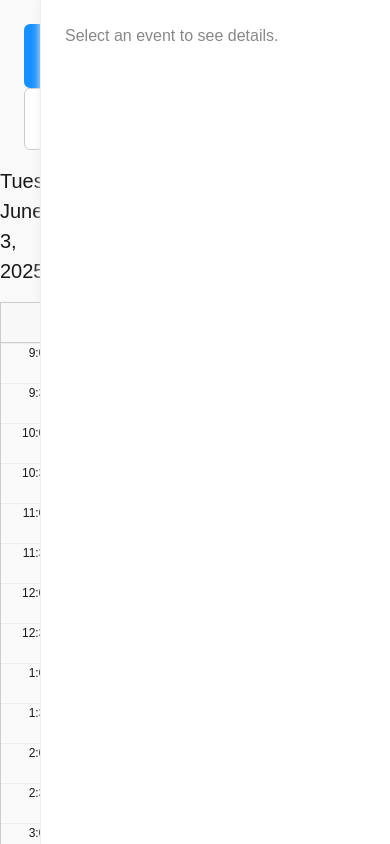
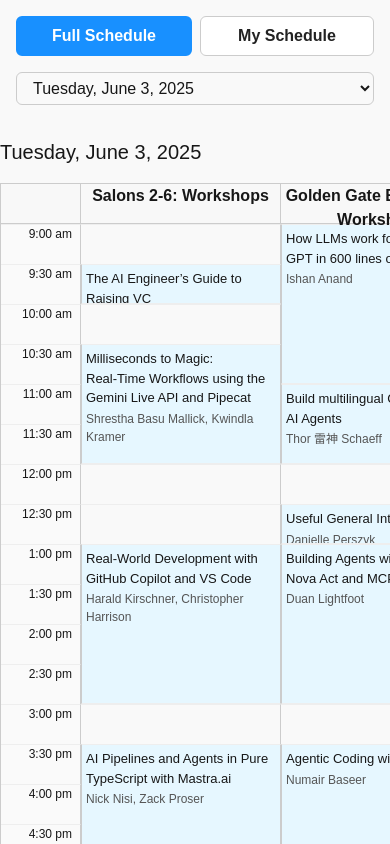
Before and after one commit to gwitwer/aiewf25, a Next.js app: page / in a window 390 px wide. Built offline with nearby package versions, Linux system fonts and the light colour scheme.

Commit message:
Mobile styling

```diff
--- a/app/page.tsx
+++ b/app/page.tsx
@@ -5,6 +5,7 @@
 import scheduleData from "../app/schedule.json";
 import { getScheduleForDay } from "@/src/utils/scheduleUtils";
 import { Session, Speaker } from "@/src/types/schedule";
+import { useIsMobile } from "@/src/utils/useIsMobile";
 
 const days = [
   { date: "2025-06-03", label: "Tuesday, June 3, 2025" },
@@ -23,6 +24,8 @@
   const [activeEventId, setActiveEventId] = useState<string | null>(null);
   const [selectedDay, setSelectedDay] = useState(days[0].date);
   const [view, setView] = useState<'full' | 'my'>('full');
+  const [sidebarOpen, setSidebarOpen] = useState(false);
+  const isMobile = useIsMobile();
 
   // Load from localStorage on mount
   useEffect(() => {
@@ -38,6 +41,11 @@
   useEffect(() => {
     localStorage.setItem('selectedEventIds', JSON.stringify(selectedEventIds));
   }, [selectedEventIds]);
+
+  // Open sidebar when an event is selected
+  useEffect(() => {
+    if (activeEventId) setSidebarOpen(true);
+  }, [activeEventId]);
 
   const dayData = allDayData.find(d => d.date === selectedDay)!;
 
@@ -63,11 +71,82 @@
   const handleDayChange = (e: React.ChangeEvent<HTMLSelectElement>) => {
     setSelectedDay(e.target.value);
     setActiveEventId(null);
+    setSidebarOpen(false);
   };
 
+  const handleCloseSidebar = () => {
+    setSidebarOpen(false);
+    setActiveEventId(null);
+  };
+
+  // Sidebar width
+  const SIDEBAR_WIDTH = 350;
+
   return (
-    <div style={{ display: 'flex', height: '100vh', width: '100vw', overflow: 'hidden' }}>
-      <div style={{ flex: 1, minWidth: 0, background: '#f9f9f9', display: 'flex', flexDirection: 'column', overflowY: 'auto', height: '100vh' }}>
+    <div style={{ display: 'flex', height: '100vh', width: '100vw', overflow: 'hidden', position: 'relative' }}>
+      <div
+        style={{
+          flex: 1,
+          minWidth: 0,
+          background: '#f9f9f9',
+          display: isMobile && sidebarOpen && activeEvent ? 'none' : 'flex',
+          flexDirection: 'column',
+          overflowY: 'auto',
+          height: '100vh',
+          transition: 'width 0.3s cubic-bezier(.4,0,.2,1)',
+        }}
+      >
+        {/* Header controls */}
+        {isMobile ? (
+          <>
+            <div style={{ display: 'flex', gap: 8, padding: '16px 16px 0 16px', justifyContent: 'center' }}>
+              <button
+                onClick={() => setView('full')}
+                style={{
+                  fontWeight: 600,
+                  fontSize: 16,
+                  padding: '6px 18px',
+                  borderRadius: 6,
+                  border: view === 'full' ? '2px solid #1890ff' : '1px solid #ccc',
+                  background: view === 'full' ? '#1890ff' : '#fff',
+                  color: view === 'full' ? '#fff' : '#222',
+                  cursor: 'pointer',
+                  flex: 1,
+                }}
+              >
+                Full Schedule
+              </button>
+              <button
+                onClick={() => setView('my')}
+                style={{
+                  fontWeight: 600,
+                  fontSize: 16,
+                  padding: '6px 18px',
+                  borderRadius: 6,
+                  border: view === 'my' ? '2px solid #1890ff' : '1px solid #ccc',
+                  background: view === 'my' ? '#1890ff' : '#fff',
+                  color: view === 'my' ? '#fff' : '#222',
+                  cursor: 'pointer',
+                  flex: 1,
+                }}
+              >
+                My Schedule
+              </button>
+            </div>
+            <div style={{ padding: '16px 16px 16px 16px' }}>
+              <select
+                id="day-select"
+                value={selectedDay}
+                onChange={handleDayChange}
+                style={{ fontSize: 16, padding: '6px 12px', borderRadius: 6, border: '1px solid #ccc', width: '100%' }}
+              >
+                {days.map(day => (
+                  <option key={day.date} value={day.date}>{day.label}</option>
+                ))}
+              </select>
+            </div>
+          </>
+        ) : (
           <div style={{ padding: 24, paddingBottom: 0, display: 'flex', alignItems: 'center', gap: 24 }}>
             <div>
               <button
@@ -116,6 +195,7 @@
               </select>
             </div>
           </div>
+        )}
         <div style={{ flex: 1, minWidth: 0, overflowX: 'auto', width: '100%' }}>
           {view === 'full' ? (
             <CalendarView
@@ -141,15 +221,47 @@
           )}
         </div>
       </div>
-      <div style={{ width: 350, borderLeft: '1px solid #eee', background: '#fff', minHeight: '100vh', boxShadow: '0 0 8px #eee' }}>
+      {/* Desktop sidebar */}
+      {!isMobile && (
+        <div
+          style={{
+            width: sidebarOpen && activeEvent ? SIDEBAR_WIDTH : 0,
+            minWidth: sidebarOpen && activeEvent ? SIDEBAR_WIDTH : 0,
+            maxWidth: sidebarOpen && activeEvent ? SIDEBAR_WIDTH : 0,
+            borderLeft: '1px solid #eee',
+            background: '#fff',
+            minHeight: '100vh',
+            boxShadow: '0 0 8px #eee',
+            position: 'relative',
+            transition: 'width 0.3s cubic-bezier(.4,0,.2,1)',
+            zIndex: 10,
+            overflow: 'hidden',
+          }}
+        >
+          {sidebarOpen && activeEvent && (
             <Sidebar
               event={activeEvent}
               speakers={activeSpeakers}
               isSelected={isSelected}
               onSelect={handleSelect}
               onDeselect={handleDeselect}
+              onClose={handleCloseSidebar}
             />
+          )}
         </div>
+      )}
+      {/* Mobile sidebar overlay */}
+      {isMobile && sidebarOpen && activeEvent && (
+        <Sidebar
+          event={activeEvent}
+          speakers={activeSpeakers}
+          isSelected={isSelected}
+          onSelect={handleSelect}
+          onDeselect={handleDeselect}
+          onClose={handleCloseSidebar}
+          mobile
+        />
+      )}
     </div>
   );
 }
--- a/src/components/Sidebar.tsx
+++ b/src/components/Sidebar.tsx
@@ -7,16 +7,79 @@
   isSelected: boolean;
   onSelect: () => void;
   onDeselect: () => void;
+  onClose?: () => void;
+  mobile?: boolean;
 }
 
-const Sidebar: React.FC<SidebarProps> = ({ event, speakers, isSelected, onSelect, onDeselect }) => {
+const Sidebar: React.FC<SidebarProps> = ({ event, speakers, isSelected, onSelect, onDeselect, onClose, mobile }) => {
+  const sidebarStyle: React.CSSProperties = mobile
+    ? {
+        position: 'fixed',
+        top: 0,
+        left: 0,
+        width: '100vw',
+        height: '100vh',
+        background: '#fff',
+        zIndex: 1000,
+        transition: 'transform 0.3s cubic-bezier(.4,0,.2,1), opacity 0.3s cubic-bezier(.4,0,.2,1)',
+        boxShadow: '0 0 16px #eee',
+        overflowY: 'auto',
+      }
+    : {
+        padding: 24,
+        height: '100vh',
+        overflowY: 'auto',
+        position: 'relative',
+      };
+
   if (!event) {
     return (
-      <div style={{ padding: 24, color: '#888', height: '100vh', overflowY: 'auto' }}>Select an event to see details.</div>
+      <div style={{ ...sidebarStyle, color: '#888' }}>
+        {onClose && (
+          <button
+            onClick={onClose}
+            style={{
+              position: 'absolute',
+              top: 12,
+              right: 12,
+              background: 'none',
+              border: 'none',
+              fontSize: 22,
+              color: '#888',
+              cursor: 'pointer',
+              zIndex: 2,
+            }}
+            aria-label="Close sidebar"
+          >
+            ×
+          </button>
+        )}
+        Select an event to see details.
+      </div>
     );
   }
   return (
-    <div style={{ padding: 24, height: '100vh', overflowY: 'auto' }}>
+    <div style={sidebarStyle}>
+      {onClose && (
+        <button
+          onClick={onClose}
+          style={{
+            position: 'absolute',
+            top: 12,
+            right: 12,
+            background: 'none',
+            border: 'none',
+            fontSize: 22,
+            color: '#888',
+            cursor: 'pointer',
+            zIndex: 2,
+          }}
+          aria-label="Close sidebar"
+        >
+          ×
+        </button>
+      )}
+      <div style={mobile ? { padding: 24, paddingTop: 48 } : {}}>
         <button
           onClick={isSelected ? onDeselect : onSelect}
           style={{
@@ -51,6 +114,7 @@
           </ul>
         </div>
       </div>
+    </div>
   );
 };
 
--- /dev/null
+++ b/src/utils/useIsMobile.ts
@@ -0,0 +1,14 @@
+import { useEffect, useState } from 'react';
+
+export function useIsMobile(breakpoint = 768) {
+  const [isMobile, setIsMobile] = useState(false);
+
+  useEffect(() => {
+    const check = () => setIsMobile(window.matchMedia(`(max-width: ${breakpoint}px)`).matches);
+    check();
+    window.addEventListener('resize', check);
+    return () => window.removeEventListener('resize', check);
+  }, [breakpoint]);
+
+  return isMobile;
+}
```
Lines whose indentation alone changed are shown as unchanged.
